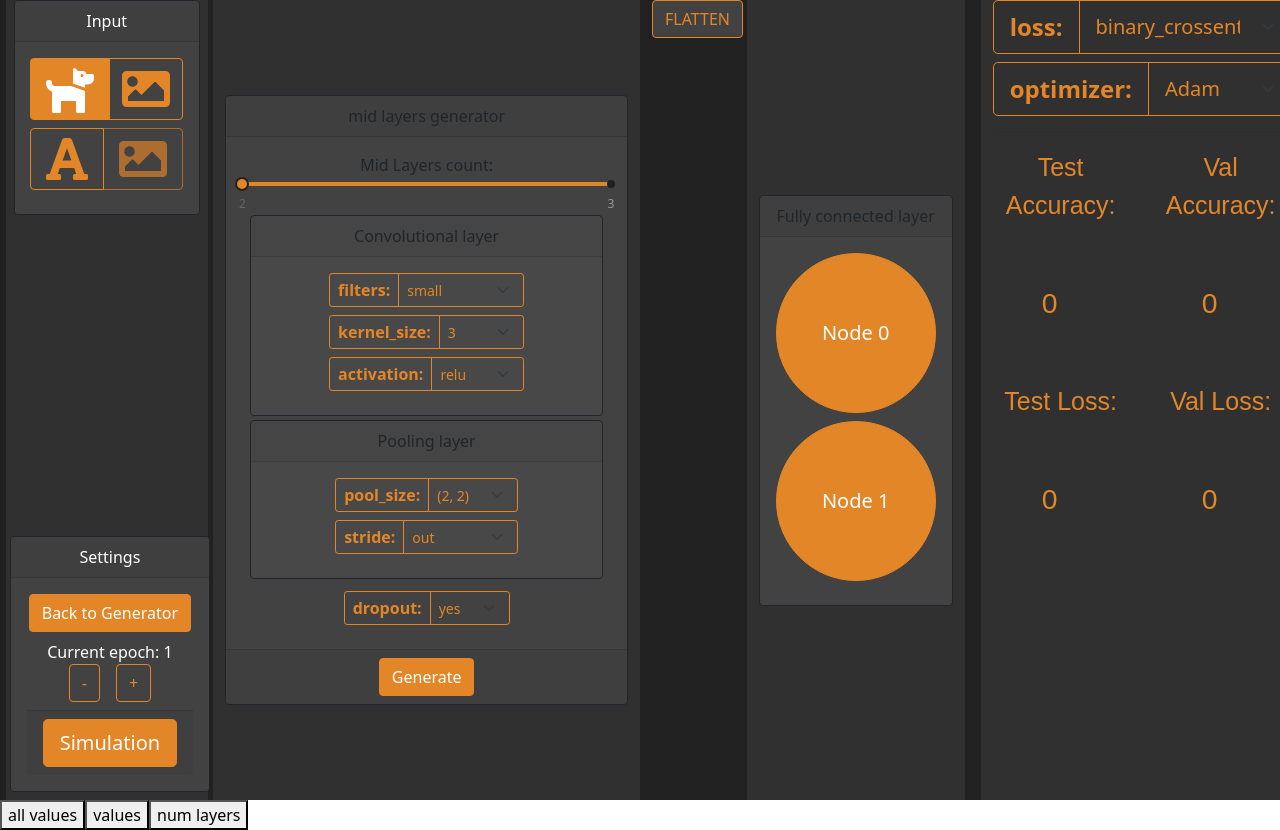
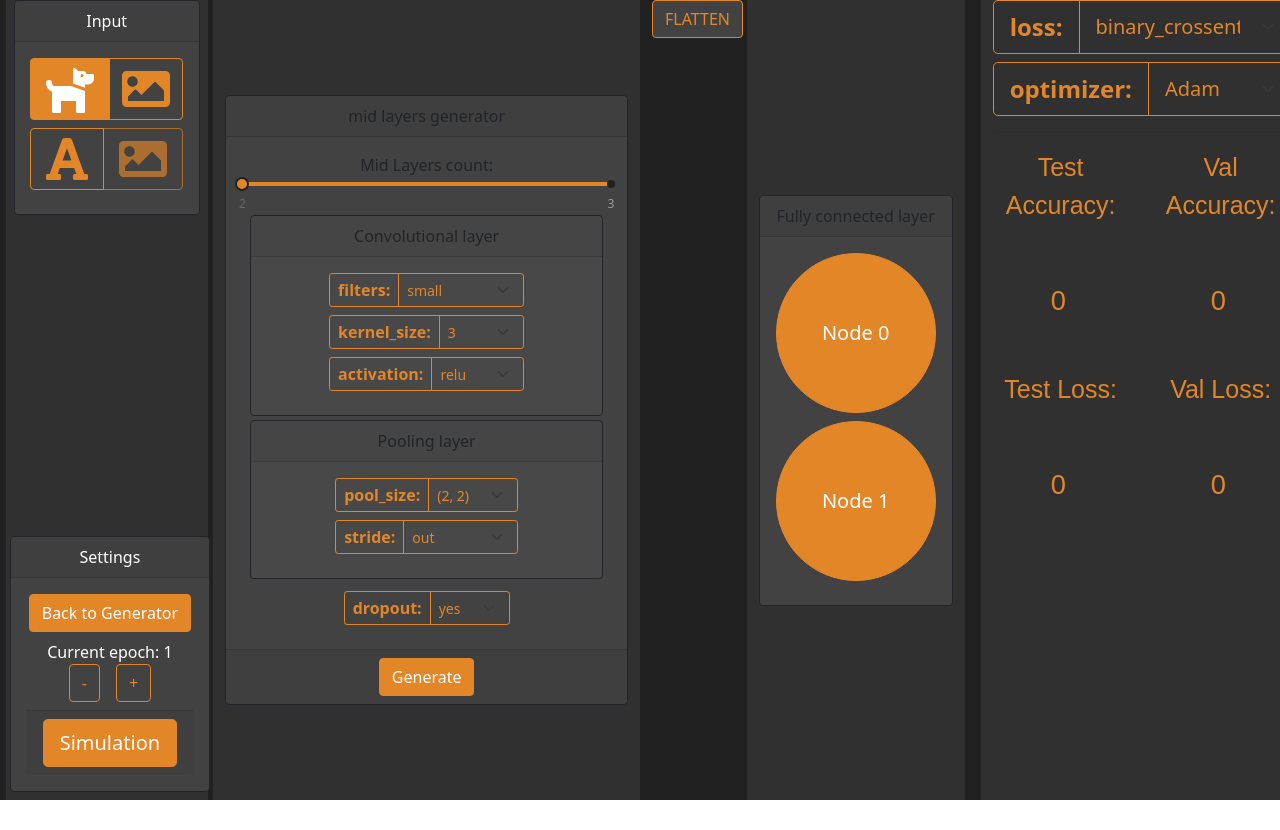
Before and after one commit to Wklej/CNNSIM, a React (Create React App) app: page / in a window 1280 px wide. Shown: the top 830 px of the page. After the commit the page ends 800 px from the top, so only its background shows below. Built offline with nearby package versions, Linux system fonts and the light colour scheme.

Commit message:
+ graph modal

```diff
--- a/src/App.js
+++ b/src/App.js
@@ -241,9 +241,9 @@ function App() {
                 </paramContext.Provider>
             </testContext.Provider>
 
-            <button onClick={() => {allVals.layers.forEach(c => {console.log(c.drop)})}}>all values</button>
+            {/* <button onClick={() => {allVals.layers.forEach(c => {console.log(c.drop)})}}>all values</button>
             <button onClick={() => console.log(allVals)}>values</button>
-            <button onClick={() => console.log(numLayers)}>num layers</button>
+            <button onClick={() => console.log(numLayers)}>num layers</button> */}
 
         </>
     );
--- a/src/Layers/Output.js
+++ b/src/Layers/Output.js
@@ -2,7 +2,9 @@ import { PieChart } from 'react-minimal-pie-chart';
 import { useState, useContext } from 'react';
 import { paramContext } from "../paramContext";
 import { testContext } from "../testContext";
+import { epochsContext } from '../epochsContext';
 import SelectBundle from '../Modal/Components/SelectBundle';
+import GraphModal from '../Modal/GraphModal'
 
 const Output = ({outputs, lossFunc}) => {
 
@@ -11,6 +13,9 @@ const Output = ({outputs, lossFunc}) => {
 
     const handleChange = useContext(testContext)
     const getValues = useContext(paramContext)
+
+    //Current epoch status
+    const epoch = useContext(epochsContext)
 
     const [values, setValues] = useState(getValues(id, layerType))
 
@@ -40,8 +45,8 @@ const Output = ({outputs, lossFunc}) => {
                         fill: '#E38627',
                         }}
                     labelPosition={0}
-                    viewBoxSize={[120, 140]}
-                    center={[50, 70]}
+                    viewBoxSize={[125, 135]}
+                    center={[60, 70]}
                 />
             </div>
         )
@@ -68,12 +73,14 @@ const Output = ({outputs, lossFunc}) => {
                         fill: '#E38627',
                         }}
                     labelPosition={0}
-                    viewBoxSize={[120, 130]}
-                    center={[50, 70]}
+                    viewBoxSize={[125, 135]}
+                    center={[60, 70]}
                 />
             </div>
         )
     }
+
+    const [showGraph, setShowGraph] = useState(false)
 
     return (
         <div className='text-center'>
@@ -93,6 +100,8 @@ const Output = ({outputs, lossFunc}) => {
                     {AccuracyChart('val')}
                     {LossChart('val')}
                 </div>
+                {epoch === 30 && <button className="btn btn-orange" onClick={() => setShowGraph(true)}>Show graph</button> }
+                <GraphModal show={showGraph} handleClose={() => setShowGraph(false)} />
             </div>
         </div>
      );
--- /dev/null
+++ b/src/Modal/GraphModal.js
@@ -0,0 +1,28 @@
+import { Modal } from "react-bootstrap";
+import { Carousel } from "react-bootstrap";
+import { paramContext } from '../paramContext';
+import { useContext } from 'react';
+
+const GraphModal = ({show, handleClose}) => {
+
+    const getValues = useContext(paramContext)
+
+    const modelSet = getValues(null, 'modelSet')
+
+   return (
+        <Modal show={show} onHide={handleClose} size='lg'>
+            <Modal.Body>
+                <Carousel variant="dark">
+                    <Carousel.Item>
+                        <img className="d-block w-100" src={'Activations/' + modelSet + '/graph.png'} alt="First slide" />
+                    </Carousel.Item>
+                </Carousel>
+            </Modal.Body>
+            <Modal.Footer>
+                <button className="btn btn-orange" onClick={handleClose}>Close</button>
+            </Modal.Footer>
+        </Modal>
+     );
+}
+
+export default GraphModal;
```
